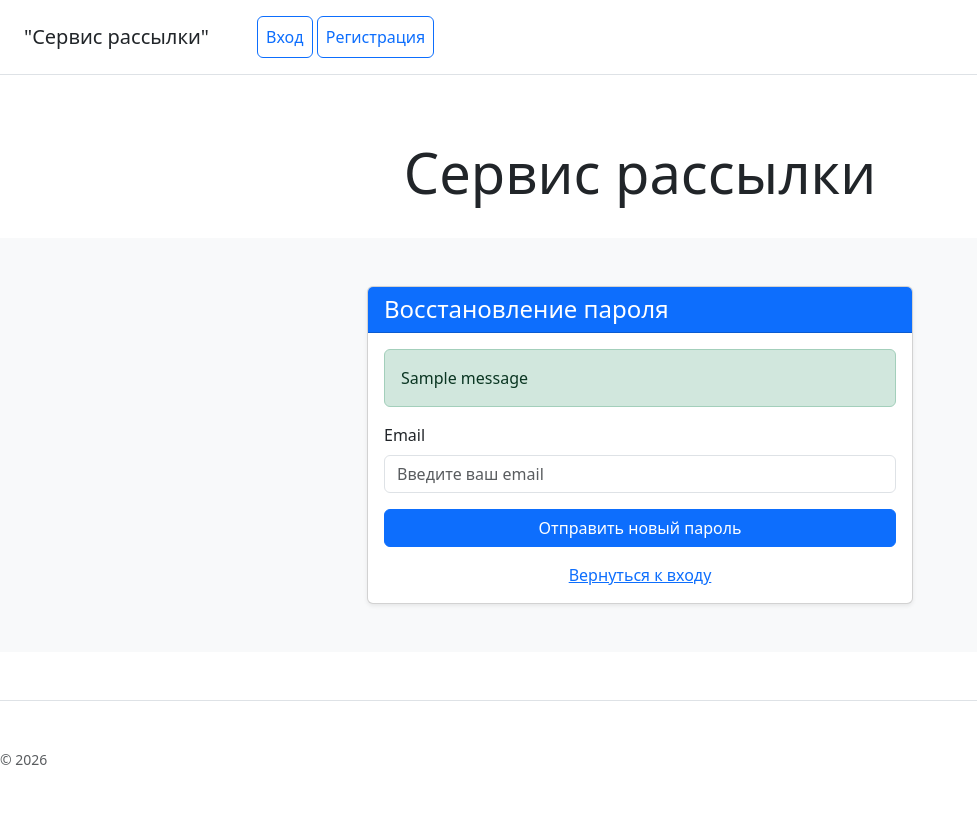
After one commit to KuzinaKA85/Coursework_4, a Django app: page /users/reset-password/ in a window 1280 px wide. The commit adds this page. Shown: the whole page, without its empty margins (0-977 px from the left). Run offline with Django 5.2, Linux system fonts and the light colour scheme; tables that the repository leaves empty hold one stand-in row (values such as "Sample post"); one stand-in notice (Sample message) is shown; some libraries are stand-ins or nearby versions.

Commit message:
Настройка подтверждения регистрации

```diff
--- a/config/settings.py
+++ b/config/settings.py
@@ -36,7 +36,6 @@ INSTALLED_APPS = [
     "django.contrib.staticfiles",
     "users",
     "newsletter",
-
 ]
 
 MIDDLEWARE = [
@@ -120,7 +119,6 @@ MEDIA_URL = "/media/"
 MEDIA_ROOT = os.path.join(BASE_DIR, "media")
 
 
-
 LOGIN_REDIRECT_URL = "/newsletter/mailings/"
 
 LOGIN_URL = "/users/login/"
--- a/newsletter/templates/newsletter/includes/inc_menu_up.html
+++ b/newsletter/templates/newsletter/includes/inc_menu_up.html
@@ -1,11 +1,12 @@
 <div class="d-flex flex-column flex-md-row align-items-center p-3 px-md-4 mb-3 bg-white border-bottom box-shadow">
     <h5 class="my-0 mr-md-auto font-weight-normal">"Сервис рассылки"</h5>
     <nav class="ms-5">
+
+        {% if user.is_authenticated %}
         <a class="p-2 btn btn-outline-primary" href="{% url 'newsletter:subscriber_list' %}">Список получателей</a>
         <a class="p-2 btn btn-outline-primary" href="{% url 'newsletter:message_list' %}">Список сообщений</a>
         <a class="p-2 btn btn-outline-primary" href="{% url 'newsletter:mailing_list' %}">Список рассылок</a>
         <a class="p-2 btn btn-outline-primary" href="{% url 'newsletter:mailing_attempt_list' %}">Список попыток</a>
-        {% if user.is_authenticated %}
         <form action="{% url 'users:logout' %}" method="post" style="display: inline;">
             {% csrf_token %}
             <button type="submit" class="p-2 btn btn-outline-primary">
--- a/users/forms.py
+++ b/users/forms.py
@@ -1,4 +1,5 @@
 from django.contrib.auth.forms import UserCreationForm
+from django import forms
 
 from newsletter.mixins import AllFormMixin
 from users.models import User
@@ -8,3 +9,12 @@ class UserRegisterForm(AllFormMixin, UserCreationForm):
     class Meta:
         model = User
         fields = ["email", "password1", "password2"]
+
+
+class PasswordResetForm(forms.Form):
+    email = forms.EmailField(
+        label="Email",
+        widget=forms.EmailInput(
+            attrs={"class": "form-control", "placeholder": "Введите ваш email"}
+        ),
+    )
--- a/users/models.py
+++ b/users/models.py
@@ -31,6 +31,10 @@ class User(AbstractUser):
     is_staff = models.BooleanField(default=True)
     is_superuser = models.BooleanField(default=True)
 
+    token = models.CharField(
+        max_length=100, verbose_name="Токен подтверждения", blank=True, null=True
+    )
+
     objects = UserManager()
 
     USERNAME_FIELD = "email"
--- /dev/null
+++ b/users/templates/users/reset_password.html
@@ -0,0 +1,50 @@
+{% extends "newsletter/newsletter_base.html" %}
+{% load my_tags %}
+{% block content %}
+<div class="album py-5 bg-body-tertiary">
+    <div class="container">
+        <div class="row justify-content-center">
+            <div class="col-md-6">
+                <div class="card shadow-sm">
+                    <div class="card-header bg-primary text-white">
+                        <h4 class="mb-0">Восстановление пароля</h4>
+                    </div>
+                    <div class="card-body">
+                        {% if messages %}
+                            {% for message in messages %}
+                                <div class="alert alert-{% if message.tags == 'error' %}danger{% else %}success{% endif %}">
+                                    {{ message }}
+                                </div>
+                            {% endfor %}
+                        {% endif %}
+
+                        <form method="post">
+                            {% csrf_token %}
+
+                            <div class="form-group mb-3">
+                                <label for="{{ form.email.id_for_label }}" class="form-label">
+                                    {{ form.email.label }}
+                                </label>
+                                {{ form.email }}
+                                {% if form.email.errors %}
+                                    <div class="alert alert-danger mt-2">
+                                        {{ form.email.errors }}
+                                    </div>
+                                {% endif %}
+                            </div>
+
+                            <button type="submit" class="btn btn-primary w-100">
+                                Отправить новый пароль
+                            </button>
+                        </form>
+
+                        <div class="mt-3 text-center">
+                            <a href="{% url 'users:login' %}">Вернуться к входу</a>
+                        </div>
+                    </div>
+                </div>
+            </div>
+        </div>
+    </div>
+</div>
+{% endblock %}
--- a/users/urls.py
+++ b/users/urls.py
@@ -1,15 +1,20 @@
 from django.contrib.auth.views import LoginView, LogoutView
 from django.urls import path
 
+from users import views
 from users.apps import UsersConfig
-from users.views import UserRegisterView
+from users.views import UserRegisterView, confirm_email, reset_password
 
 app_name = UsersConfig.name
 
 urlpatterns = [
-
     path("login/", LoginView.as_view(template_name="users/login.html"), name="login"),
-
-    path("logout/", LogoutView.as_view(template_name="users/logged_out.html"), name="logout"),
+    path(
+        "logout/",
+        LogoutView.as_view(template_name="users/logged_out.html"),
+        name="logout",
+    ),
     path("register/", UserRegisterView.as_view(), name="user_form"),
+    path("confirm-email/<str:token>/", confirm_email, name="confirm-email"),
+    path("reset-password/", views.reset_password, name="reset_password"),
 ]
--- a/users/views.py
+++ b/users/views.py
@@ -1,12 +1,18 @@
+import secrets
+
+from django.contrib import messages
 from django.contrib.auth import login
+from django.contrib.auth.views import LoginView
 
 from django.core.mail import send_mail
-from django.urls import reverse_lazy
+from django.shortcuts import redirect, render, get_object_or_404
+from django.urls import reverse_lazy, reverse
 
 from django.views.generic import CreateView
 
+from config import settings
 from config.settings import EMAIL_HOST_USER
-from users.forms import UserRegisterForm
+from users.forms import UserRegisterForm, PasswordResetForm
 from users.models import User
 
 
@@ -18,11 +24,67 @@ class UserRegisterView(CreateView):
 
     def form_valid(self, form):
         user = form.save()
-        login(self.request, user)
+        user.is_active = False
+        token = secrets.token_hex(16)
+        user.token = token
+        user.save()
+
+        host = self.request.get_host()
+        url = f"https://{host}/users/confirm-email/{token}/"
+
         send_mail(
-            subject="Добро пожаловать в наш сервис",
-            message="Спасибо, что зарегистрировались в нашем сервисе!",
-            from_email=EMAIL_HOST_USER,
+            subject="Подтверждение регистрации",
+            message=f"Для подтверждения перейдите по ссылке: {url}",
+            from_email=settings.EMAIL_HOST_USER,
             recipient_list=[user.email],
         )
+
         return super().form_valid(form)
+
+
+def confirm_email(request, token):
+    user = get_object_or_404(User, token=token)
+    user.is_active = True
+    user.save()
+    return redirect(reverse("users:login"))
+
+
+def reset_password(request):
+    if request.method == "POST":
+        form = PasswordResetForm(request.POST)
+        if form.is_valid():
+            email = form.cleaned_data["email"]
+            user = User.objects.filter(email=email).first()
+
+            if user:
+                new_password = secrets.token_hex(8)
+                user.set_password(new_password)
+                user.save()
+
+                send_mail(
+                    subject="Восстановление пароля",
+                    message=f"Ваш новый пароль: {new_password}",
+                    from_email=settings.EMAIL_HOST_USER,
+                    recipient_list=[user.email],
+                )
+                messages.success(request, "Новый пароль отправлен на вашу почту.")
+                return redirect(reverse("users:login"))
+            else:
+                messages.error(request, "Пользователь с таким email не найден.")
+    else:
+        form = PasswordResetForm()
+
+    return render(request, "users/reset_password.html", {"form": form})
+
+
+# class UserLoginView(LoginView):
+#     template_name = 'users/login.html'
+#     form_class = StyledLoginForm
+#
+#     def get_success_url(self):
+#         return reverse_lazy('web_app:main')
+#
+#
+# class UserLogoutView(LogoutView):
+#     def get(self, request, *args, **kwargs):
+#         return self.post(request, *args, **kwargs)
```
Also changed, not shown: newsletter/management/commands/group_create.py (added, +16 -0 lines), newsletter/management/commands/run_mailing.py (+5 -4 lines), newsletter/models.py (+14 -8 lines), newsletter/services.py (+4 -3 lines), newsletter/urls.py (+4 -4 lines), newsletter/views.py (+5 -7 lines), newsletter/migrations/0001_initial.py (added), users/admin.py (line endings or trailing spaces), users/migrations/0001_initial.py (added), users/migrations/0002_user_token.py (added).
